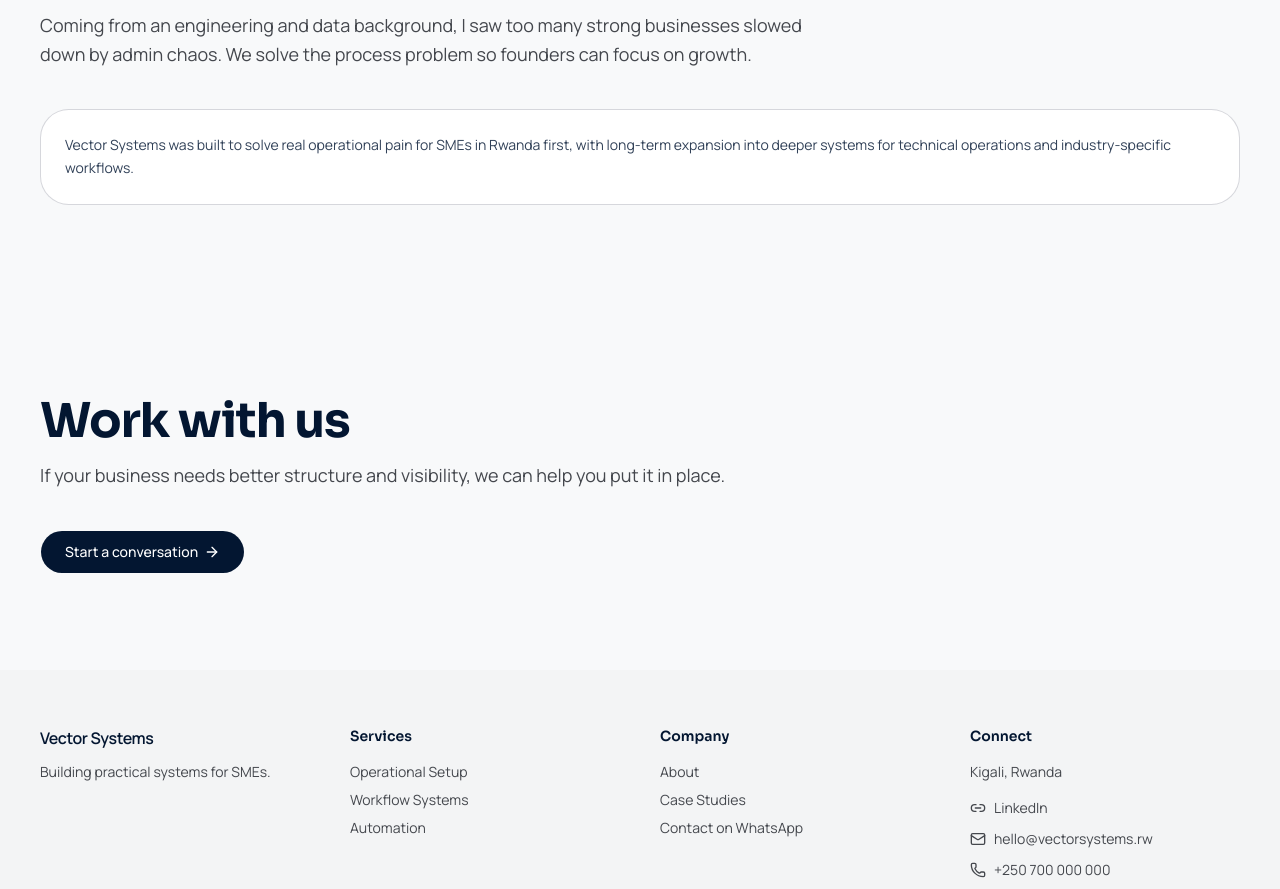
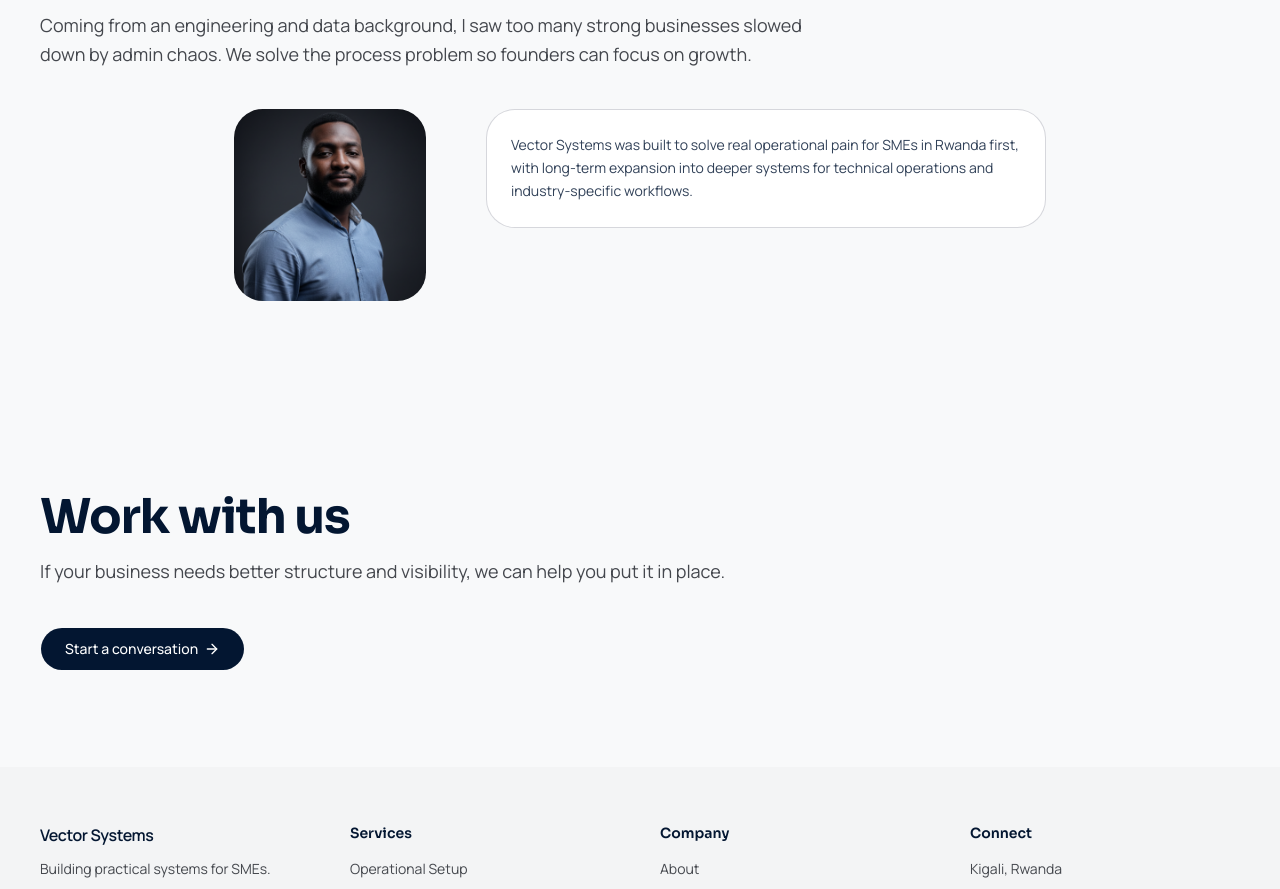
Before and after one commit to Moe-Hatim/vector-systems, a Next.js app: page /about in a window 1280 px wide. Shown: the part 1293-2182 px from the top of the page. Built offline with nearby package versions, Linux system fonts and the light colour scheme.

Commit message:
Refine founder visuals on home and about pages

```diff
--- a/app/about/page.tsx
+++ b/app/about/page.tsx
@@ -1,4 +1,5 @@
 import type { Metadata } from "next";
+import Image from "next/image";
 import Link from "next/link";
 import { ArrowRight, CheckCircle2 } from "lucide-react";
 import { PageHero } from "@/components/site/page-hero";
@@ -12,10 +13,7 @@ export const metadata: Metadata = {
   description: "Learn how Vector Systems helps SMEs in Rwanda build practical operating systems.",
 };
 
-const aboutValues = [
-  { title: "Privacy & Security" },
-  ...whyVector,
-] as const;
+const aboutValues = [{ title: "Privacy & Security" }, ...whyVector] as const;
 
 export default function AboutPage() {
   return (
@@ -46,14 +44,15 @@ export default function AboutPage() {
         </div>
       </SectionShell>
 
-      <SectionShell
-        title="Founder credibility"
-        description={founderNote}
-        className="section-muted"
-      >
-        <div className="rounded-2xl border border-border/70 bg-white p-6 text-sm leading-relaxed text-slate-700">
-          Vector Systems was built to solve real operational pain for SMEs in Rwanda first, with long-term expansion into
-          deeper systems for technical operations and industry-specific workflows.
+      <SectionShell title="Founder credibility" description={founderNote} className="section-muted">
+        <div className="grid gap-8 md:grid-cols-[220px_minmax(0,560px)] md:items-start md:justify-center">
+          <div className="relative mx-auto size-36 overflow-hidden rounded-2xl md:mx-0 md:size-48">
+            <Image src="/founder.png" alt="Founder" fill sizes="(min-width: 768px) 192px, 144px" className="object-cover" />
+          </div>
+          <div className="rounded-2xl border border-border/70 bg-white p-6 text-sm leading-relaxed text-slate-700">
+            Vector Systems was built to solve real operational pain for SMEs in Rwanda first, with long-term expansion into
+            deeper systems for technical operations and industry-specific workflows.
+          </div>
         </div>
       </SectionShell>
 
--- a/components/site/home/why-section.tsx
+++ b/components/site/home/why-section.tsx
@@ -1,6 +1,6 @@
 import Image from "next/image";
 import { Handshake, Landmark, Wallet } from "lucide-react";
-import { founderImage, founderNote, galleryImages, whyVector } from "@/lib/site-content";
+import { founderNote, galleryImages, whyVector } from "@/lib/site-content";
 
 const icons = [Handshake, Wallet, Landmark];
 
@@ -31,7 +31,7 @@ export function WhySection() {
             <p className="text-sm leading-relaxed italic text-[var(--on-surface-variant)]">&ldquo;{founderNote}&rdquo;</p>
             <div className="mt-4 flex items-center gap-3">
               <div className="relative size-11 overflow-hidden rounded-full">
-                <Image src={founderImage} alt="Founder of Vector Systems" fill sizes="44px" className="object-cover" />
+                <Image src="/founder.png" alt="Founder of Vector Systems" fill sizes="44px" className="object-cover" />
               </div>
               <div>
                 <p className="text-sm font-semibold text-primary">Founder, Vector Systems</p>
```
Also changed, not shown: public/founder.png (added).
